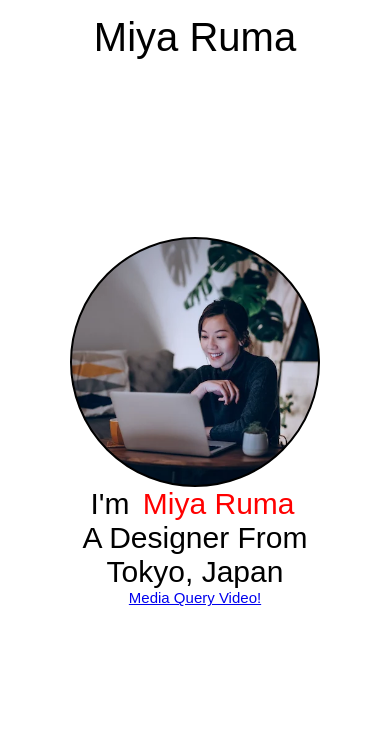
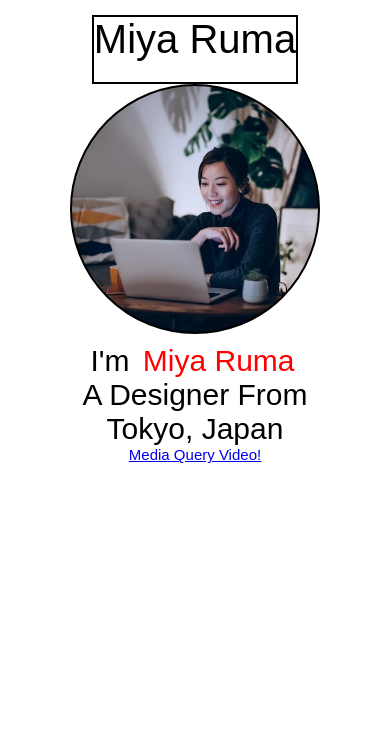
Before and after one commit to stwslim83/media-query-project, a plain HTML site: page index.html in a window 390 px wide. Shown: the top 755 px of the page. Drawn offline with nearby package versions, Linux system fonts and the light colour scheme; files that its build step writes are made by us from their sources.

Commit message:
Update style.scss

```diff
--- a/style.scss
+++ b/style.scss
@@ -114,6 +114,7 @@
 }
 
 @media (max-width: 650px){
+
     .header{
 
         justify-content: center;
@@ -121,6 +122,7 @@
         &__logo{
             font-size: 40px;
             margin-top: 15px;
+            border: 2px solid black;
         }
 
         &__menu{
@@ -130,7 +132,6 @@
 
     .main{
         flex-direction: column;
-        justify-content: center;
         align-items: center;
 
         &__image{
@@ -141,6 +142,7 @@
             border: 2px solid black;
             background-size: cover;
             background-position: center;
+            margin-bottom: 10px;
         }
 
         &__text{
```
